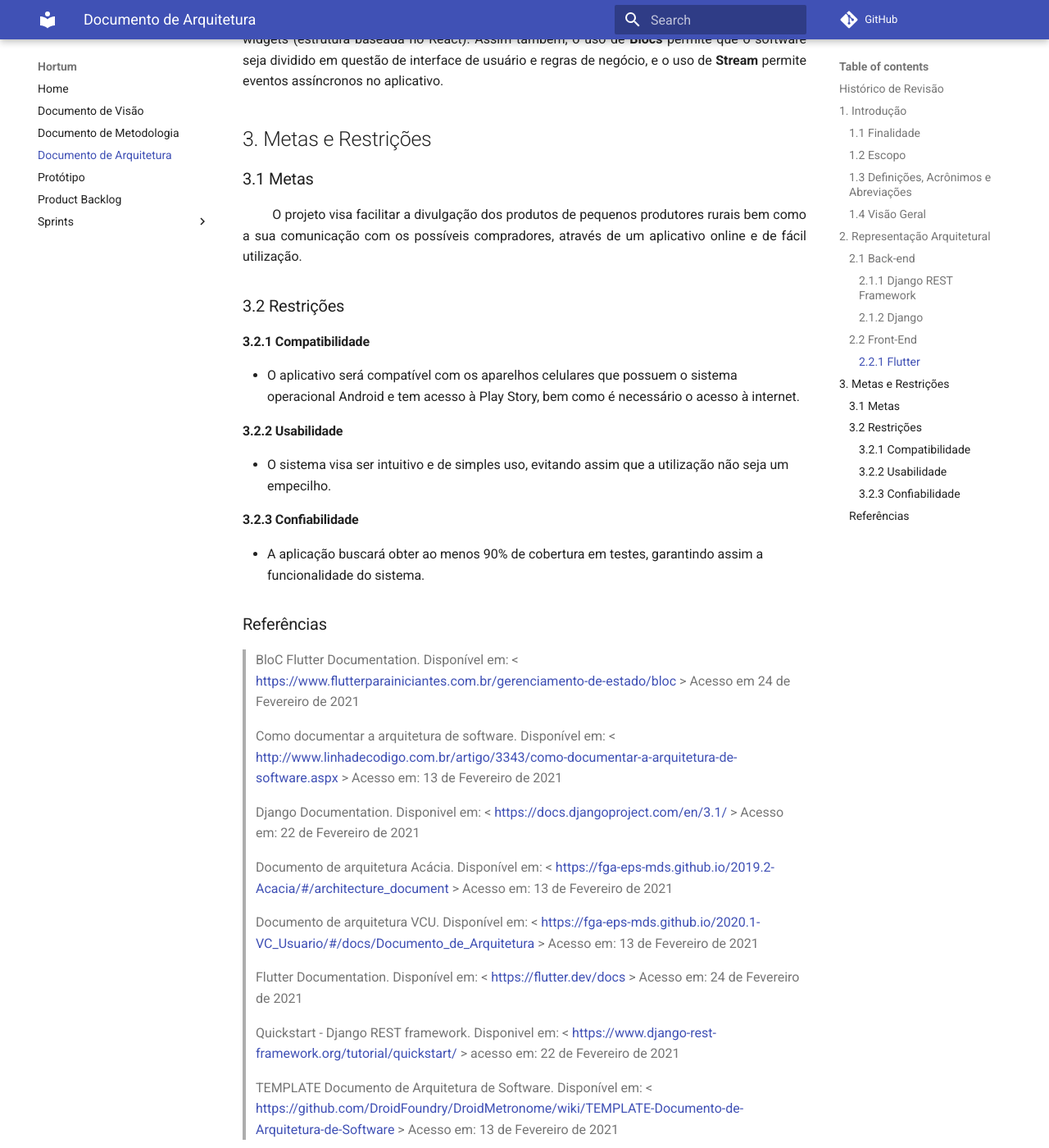
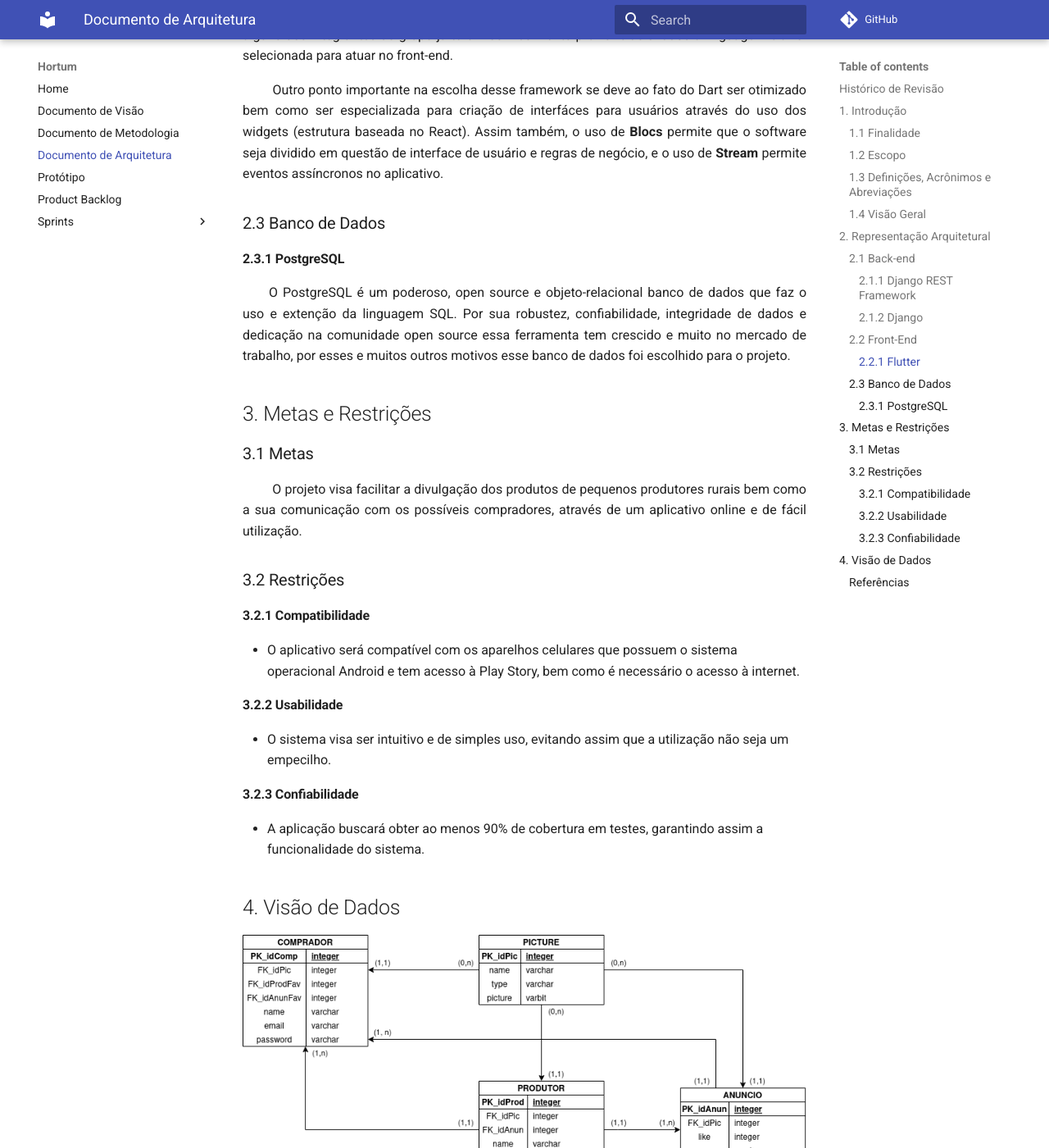
Before and after one commit to fga-eps-mds/2020.2-Hortum, an MkDocs documentation site: the page built from docs/Documento_de_arquitetura.md, in a window 1280 px wide and 1400 px high, scrolled down 2710 px. Shown: the whole window at 82% size. Built offline with MkDocs 1.6.1 and Material for MkDocs 9.7.7, drawn with Linux system fonts in a browser that asks for light colours; comment, search, counter and statistics services are not loaded; some of the changed text lies outside the part shown.

Commit message:
#44 Adição de tópico sobre a estrutura do banco de dados ao documento de arquitetura

```diff
--- a/docs/Documento_de_arquitetura.md
+++ b/docs/Documento_de_arquitetura.md
@@ -10,6 +10,7 @@ Data|Versão|Descrição|Autor
 19/02/2021|1.1.1|Padronização de Wiki|Carlos Eduardo e João Pedro
 21/02/2021|1.2|Refatoração do tópico 2 e adição do tópico 3|João Pedro e Matheus
 22/02/2021|1.3|Adição de links na parte de referências|João Pedro e Matheus
+01/03/2021|1.4|Adição do tópico 4|João Pedro e Matheus
 
 ## 1. Introdução
 
@@ -38,6 +39,8 @@ Abreviação|Significado
 
 - Introdução: Fornece uma visão geral e introdutória sobre o documento;
 - Representação Arquitetural: Fornece informações sobre as tecnologias e os motivos pelos quais elas foram escolhidas;
+- Metas e Restrições: Demonstra as metas e restrições aplicadas no projeto;
+- Visão de Dados: Representa a arquitetura implementada no banco de dados;
 
 ## 2. Representação Arquitetural
 
@@ -63,6 +66,11 @@ Abreviação|Significado
 <p align = "justify"> &emsp;&emsp; Outro ponto importante na escolha desse framework se deve ao fato do Dart ser otimizado bem como ser especializada para criação de interfáces para usuários através do uso dos widgets (estrutura baseada no React). Assim também, o uso de <b>Blocs</b> permite que o software seja dividido em questão de interface de usuário e regras de negócio, e o uso de <b>
 Stream</b> permite eventos assíncronos no aplicativo.</p>
 
+### 2.3 Banco de Dados
+
+#### 2.3.1 PostgreSQL
+<p align = "justify"> &emsp;&emsp;O PostgreSQL é um poderoso, open source e objeto-relacional banco de dados que faz o uso e extenção da linguagem SQL. Por sua robustez, confiabilidade, integridade de dados e dedicação na comunidade open source essa ferramenta tem crescido e muito no mercado de trabalho, por esses e muitos outros motivos esse banco de dados foi escolhido para o projeto.</p>
+
 ## 3. Metas e Restrições
 
 ### 3.1 Metas
@@ -79,7 +87,13 @@ Stream</b> permite eventos assíncronos no aplicativo.</p>
 #### 3.2.3 Confiabilidade
 - A aplicação buscará obter ao menos 90% de cobertura em testes, garantindo assim a funcionalidade do sistema.
 
+## 4. Visão de Dados
+
+![Arquitetura Banco de Dados](img/diagrama_banco_de_dados.png)
+
 ### Referências
+
+> About PostgreSQL. Disponível em: < [https://www.postgresql.org/about/](https://www.postgresql.org/about/) > Acesso em 01 de Março de 2021
 
 > BloC Flutter Documentation. Disponível em: < [https://www.flutterparainiciantes.com.br/gerenciamento-de-estado/bloc](https://www.flutterparainiciantes.com.br/gerenciamento-de-estado/bloc) > Acesso em 24 de Fevereiro de 2021
 
```
Also changed, not shown: docs/img/diagrama_banco_de_dados.png (added).
